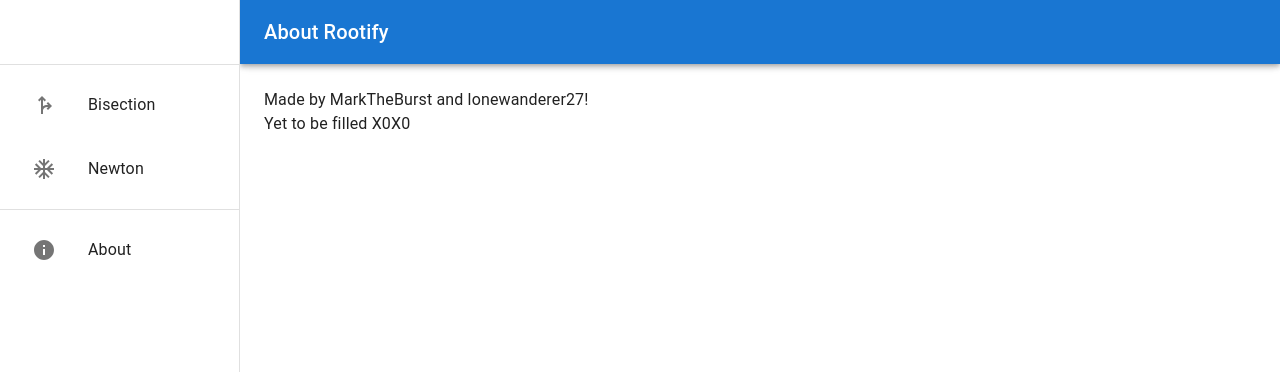
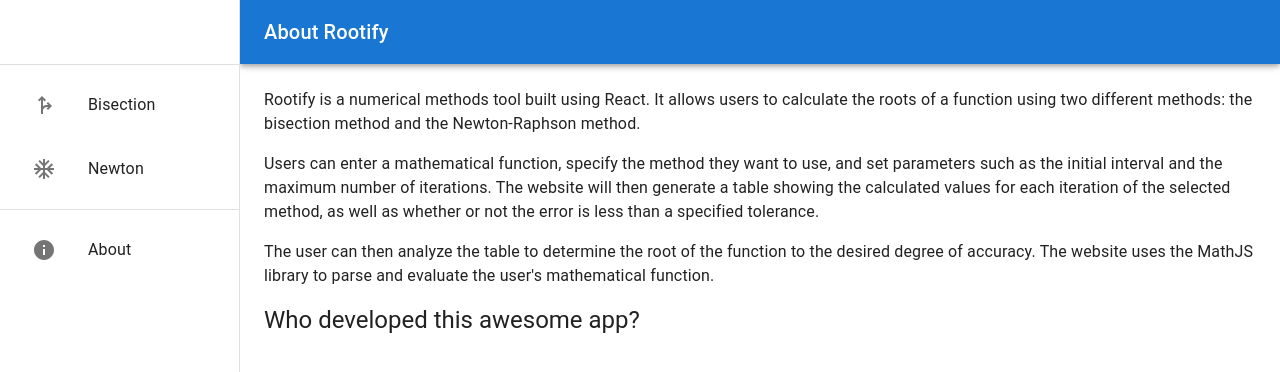
Before and after one commit to lonewanderer27/rootify, a React (Vite) app: page / in a window 1280 px wide. Both pictures are taken after a click on the item "About". Shown: the top 372 px of the page. Built offline with nearby package versions, Linux system fonts and the light colour scheme.

Commit message:
add program description in about

```diff
--- a/src/About/index.tsx
+++ b/src/About/index.tsx
@@ -10,8 +10,19 @@
     >
       <Toolbar/>
       <Typography paragraph>
-        Made by MarkTheBurst and lonewanderer27!<br></br>
-        Yet to be filled X0X0
+      Rootify is a numerical methods tool built using React. It allows users to calculate the roots of a function using two different methods: the bisection method and the Newton-Raphson method.
+      </Typography>
+
+      <Typography paragraph>
+      Users can enter a mathematical function, specify the method they want to use, and set parameters such as the initial interval and the maximum number of iterations. The website will then generate a table showing the calculated values for each iteration of the selected method, as well as whether or not the error is less than a specified tolerance.
+      </Typography>
+
+      <Typography paragraph>
+      The user can then analyze the table to determine the root of the function to the desired degree of accuracy. The website uses the MathJS library to parse and evaluate the user's mathematical function.
+      </Typography>
+
+      <Typography variant="h5">
+        Who developed this awesome app?
       </Typography>
     </Box>
   )
```
